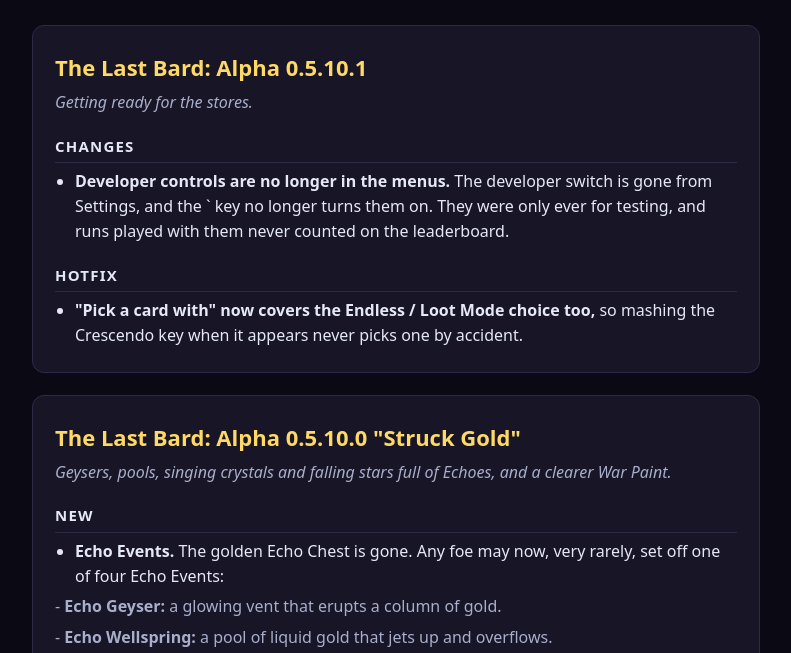
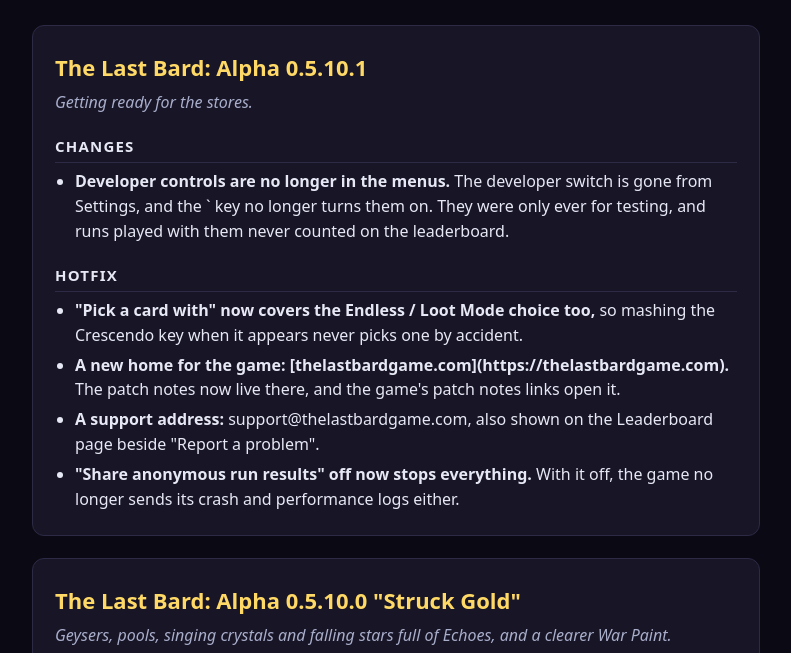
Before and after one commit to AirCapitalDigital/the-last-bard-play, a plain HTML site: page patch_notes.html in a window 1280 px wide. Shown: the part 107-760 px from the top of the page, without its empty margins (244-1035 px from the left). Drawn offline with Linux system fonts and the light colour scheme.

Commit message:
Patch notes 2026-11-22T19:24Z

```diff
--- a/patch_notes.html
+++ b/patch_notes.html
@@ -29,6 +29,9 @@ footer { color:var(--muted); font-size:14px; }
 <h3>Hotfix</h3>
 <ul>
 <li><strong>&quot;Pick a card with&quot; now covers the Endless / Loot Mode choice too,</strong> so mashing the Crescendo key when it appears never picks one by accident.</li>
+<li><strong>A new home for the game: [thelastbardgame.com](https://thelastbardgame.com).</strong> The patch notes now live there, and the game&#x27;s patch notes links open it.</li>
+<li><strong>A support address:</strong> support@thelastbardgame.com, also shown on the Leaderboard page beside &quot;Report a problem&quot;.</li>
+<li><strong>&quot;Share anonymous run results&quot; off now stops everything.</strong> With it off, the game no longer sends its crash and performance logs either.</li>
 </ul></section>
 <section><h2 id="v0.5.10.0-alpha">The Last Bard: Alpha 0.5.10.0 &quot;Struck Gold&quot;</h2>
 <p><em>Geysers, pools, singing crystals and falling stars full of Echoes, and a clearer War Paint.</em></p>
```
Also changed, not shown: 1 other file.
